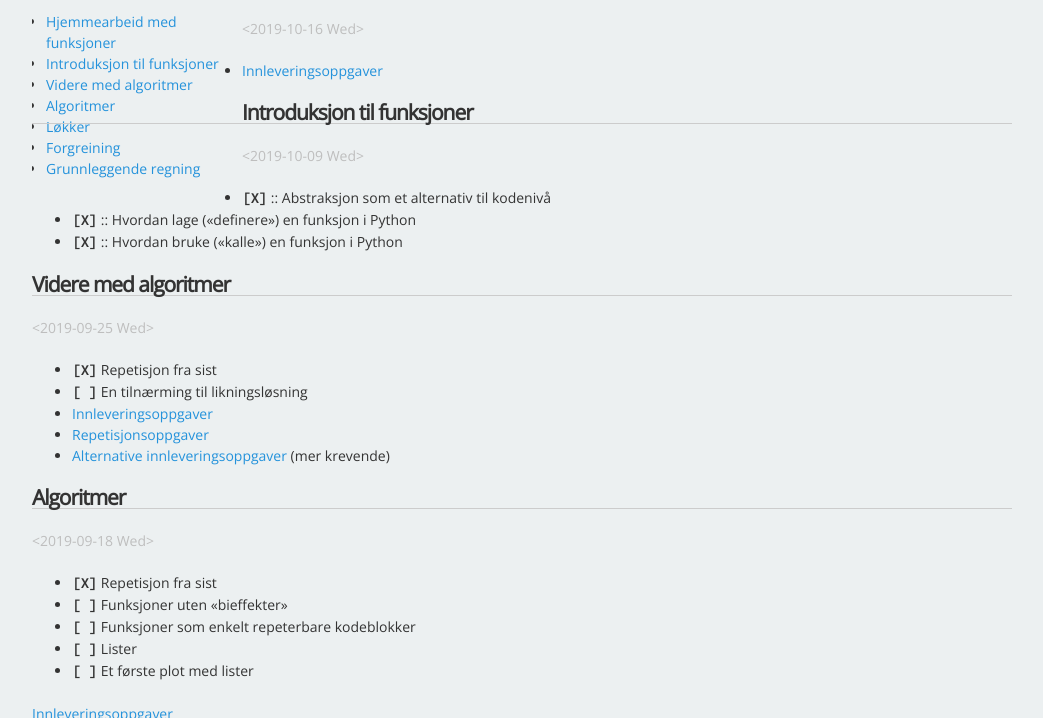
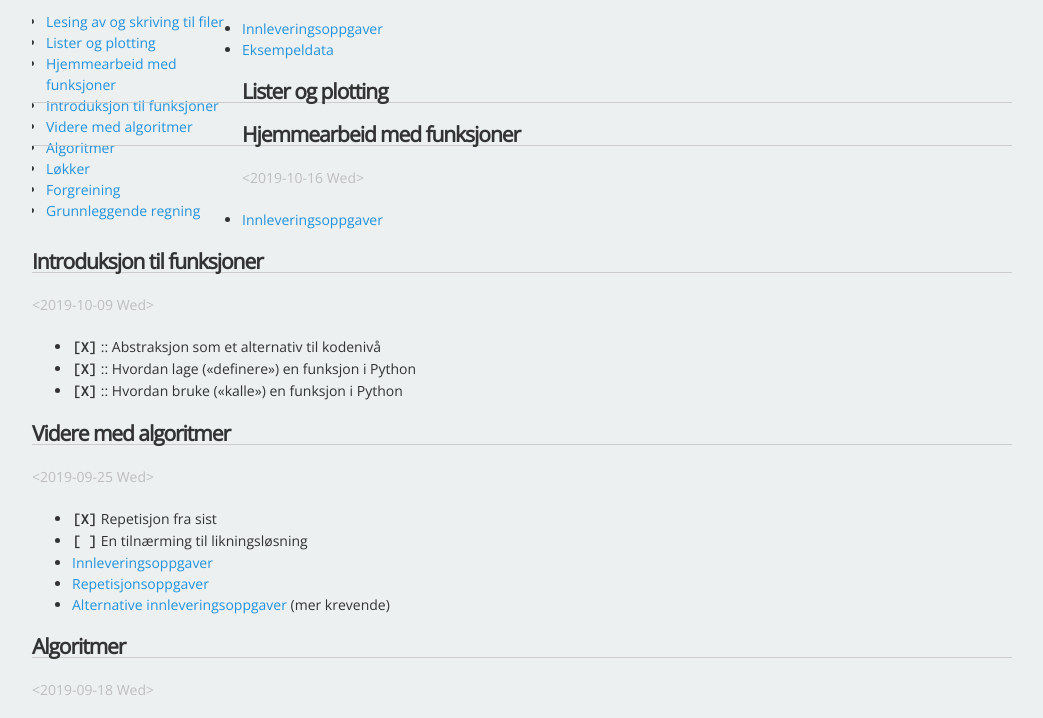
Before and after one commit to tarjeiba/promo, a plain HTML site: page oekter.html in a window 1280 px wide. Shown: the part 72-790 px from the top of the page, without its empty margins (118-1161 px from the left). Drawn offline with nearby package versions, Linux system fonts and the light colour scheme; some packages are replaced by stand-ins of ours; a script that the page names is missing.

Commit message:
Lastet for uke 44.

```diff
--- a/oekter.html
+++ b/oekter.html
@@ -3,7 +3,7 @@
 "http://www.w3.org/TR/xhtml1/DTD/xhtml1-strict.dtd">
 <html xmlns="http://www.w3.org/1999/xhtml" lang="no" xml:lang="no">
 <head>
-<!-- 2019-10-16 Wed 14:37 -->
+<!-- 2019-10-30 Wed 13:28 -->
 <meta http-equiv="Content-Type" content="text/html;charset=utf-8" />
 <meta name="viewport" content="width=device-width, initial-scale=1" />
 <title>Økter i Programmering og modellering</title>
@@ -160,6 +160,8 @@ for the JavaScript code in this tag.
 <h2>Innhold</h2>
 <div id="text-table-of-contents">
 <ul>
+<li><a href="#orgb4dcdac">Lesing av og skriving til filer</a></li>
+<li><a href="#orgce8ddf9">Lister og plotting</a></li>
 <li><a href="#org34e77f0">Hjemmearbeid med funksjoner</a></li>
 <li><a href="#org946f40e">Introduksjon til funksjoner</a></li>
 <li><a href="#orga214fab">Videre med algoritmer</a></li>
@@ -170,6 +172,20 @@ for the JavaScript code in this tag.
 </ul>
 </div>
 </div>
+<div id="outline-container-orgb4dcdac" class="outline-2">
+<h2 id="orgb4dcdac">Lesing av og skriving til filer</h2>
+<div class="outline-text-2" id="text-orgb4dcdac">
+<ul class="org-ul">
+<li><a href="pdf/uke44_innlevering.pdf">Innleveringsoppgaver</a></li>
+<li><a href="data/posisjonseksempel.csv">Eksempeldata</a></li>
+</ul>
+</div>
+</div>
+
+<div id="outline-container-orgce8ddf9" class="outline-2">
+<h2 id="orgce8ddf9">Lister og plotting</h2>
+</div>
+
 <div id="outline-container-org34e77f0" class="outline-2">
 <h2 id="org34e77f0">Hjemmearbeid med funksjoner</h2>
 <div class="outline-text-2" id="text-org34e77f0">
@@ -178,11 +194,10 @@ for the JavaScript code in this tag.
 </p>
 
 <ul class="org-ul">
-<li><a href="pdf/42_innlevering.pdf">Innleveringsoppgaver</a></li>
+<li><a href="pdf/uke42_innlevering.pdf">Innleveringsoppgaver</a></li>
 </ul>
 </div>
 </div>
-
 
 <div id="outline-container-org946f40e" class="outline-2">
 <h2 id="org946f40e">Introduksjon til funksjoner</h2>
@@ -208,9 +223,9 @@ for the JavaScript code in this tag.
 <li class="on"><code>[X]</code> Repetisjon fra sist</li>
 <li class="off"><code>[&#xa0;]</code> En tilnærming til likningsløsning</li>
 
-<li><a href="pdf/39_innlevering.pdf">Innleveringsoppgaver</a></li>
-<li><a href="pdf/39_repetisjon.pdf">Repetisjonsoppgaver</a></li>
-<li><a href="pdf/39_innlevering_alternativ.pdf">Alternative innleveringsoppgaver</a> (mer krevende)</li>
+<li><a href="pdf/uke39_innlevering.pdf">Innleveringsoppgaver</a></li>
+<li><a href="pdf/uke39_repetisjon.pdf">Repetisjonsoppgaver</a></li>
+<li><a href="pdf/uke39_innlevering_alternativ.pdf">Alternative innleveringsoppgaver</a> (mer krevende)</li>
 </ul>
 </div>
 </div>
@@ -425,7 +440,7 @@ Vi kan dermed komme oss nærmere en faktisk løsning ved å teste ut gjennomsnit
 </ul>
 
 <p>
-<a href="pdf/37_innlevering.pdf">Innleveringsoppgaver</a>
+<a href="pdf/uke37_innlevering.pdf">Innleveringsoppgaver</a>
 </p>
 
 <p>
@@ -447,7 +462,7 @@ Her er et foreslått <a href="py/uke37_lf.py">løsningsforslag</a> til innleveri
 </ul>
 
 <p>
-<a href="pdf/36_innlevering.pdf">Innleveringsoppgaver</a>
+<a href="pdf/uke36_innlevering.pdf">Innleveringsoppgaver</a>
 </p>
 </div>
 
@@ -475,7 +490,7 @@ Her er et foreslått <a href="py/uke37_lf.py">løsningsforslag</a> til innleveri
 </ul>
 
 <p>
-<a href="pdf/33_innlevering.pdf">Innleveringsoppgaver</a>
+<a href="pdf/uke33_innlevering.pdf">Innleveringsoppgaver</a>
 </p>
 </div>
 </div>
```
Also changed, not shown: 2 other files.
